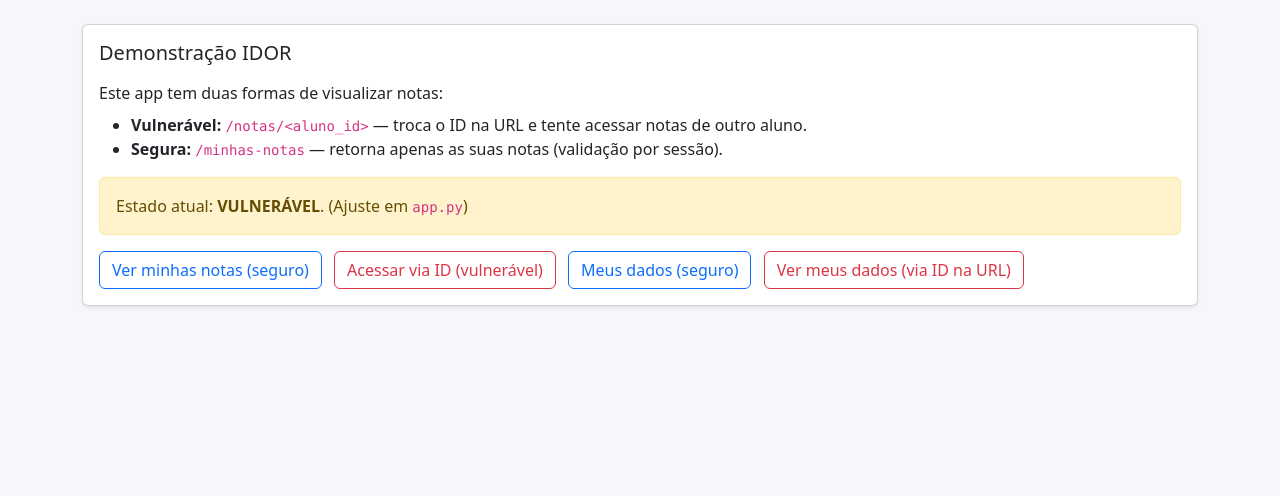
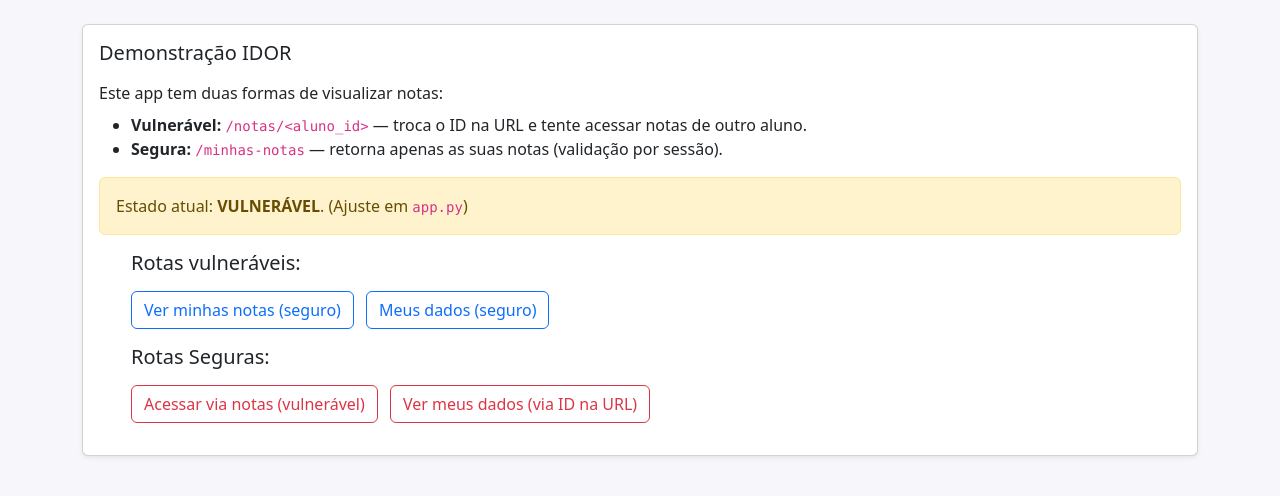
Before and after one commit to luiz-oberto/vulnerableSystem-IDOR, a Flask app: page /dashboard in a window 1280 px wide. Shown: the part 56-552 px from the top of the page. Run offline with Flask 3, Linux system fonts and the light colour scheme; the visitor is signed in with stand-in values (Sample User, id 1).

Commit message:
ajustes no fluxo do site

```diff
--- a/app.py
+++ b/app.py
@@ -33,7 +33,7 @@ def index():
     if target == 'dados':
         return redirect(url_for('meus_dados'))
     # padrão: notas
-    return redirect(url_for('minhas_notas'))
+    return redirect(url_for('notas_aluno'))
 
 @app.route('/dashboard')
 @login_required
@@ -50,7 +50,7 @@ def login():
         if user and user.password_plain == password:
             session['user_id'] = user.id
             flash('Login efetuado com sucesso.', 'success')
-            next_url = request.args.get('next') or url_for('index') # index | 'notas_aluno', aluno_id=session['user_id']
+            next_url = request.args.get('next') or url_for('notas_aluno', aluno_id=session['user_id']) # index | 'notas_aluno', aluno_id=session['user_id']
             return redirect(next_url)
         flash('Credenciais inválidas.', 'danger')
     return render_template('login.html')
--- a/templates/base.html
+++ b/templates/base.html
@@ -21,12 +21,24 @@
       <ul class="navbar-nav me-auto mb-2 mb-lg-0">
         {% if session.get('user_id') %}
           <li class="nav-item">
-            <a class="nav-link {% if request.path == url_for('minhas_notas') %}active{% endif %}"
+            {% if config['VULNERABLE'] %}
+            <!-- Link para url vulnerável -->
+              <a class="nav-link {% if request.path == url_for('notas_aluno', aluno_id=session['user_id']) %}active{% endif %}"
+               href="{{ url_for('notas_aluno', aluno_id=session['user_id']) }}">Boletim</a>
+            {% else %}
+              <a class="nav-link {% if request.path == url_for('minhas_notas') %}active{% endif %}"
                href="{{ url_for('minhas_notas') }}">Boletim</a>
+            {% endif %}
           </li>
+
           <li class="nav-item">
+            {% if config['VULNERABLE'] %}
+              <a class="nav-link {% if request.path == url_for('dados_pessoais', aluno_id=session['user_id']) %}active{% endif %}"
+                href="{{ url_for('dados_pessoais', aluno_id=session['user_id']) }}">Dados</a>
+            {% else %}
             <a class="nav-link {% if request.path in [url_for('meus_dados')] %}active{% endif %}"
                href="{{ url_for('meus_dados') }}">Dados</a>
+            {% endif %}
           </li>
 
           <li class="nav-item">
@@ -51,17 +63,6 @@
   </div>
 </nav>
 
-<!-- <nav class="navbar navbar-expand-lg navbar-dark bg-dark">
-  <div class="container">
-    <a class="navbar-brand" href="{{ url_for('index') }}">Boletim Escolar</a>
-    <div class="ms-auto">
-      {% if session.get('user_id') %}
-      <a class="btn btn-outline-light btn-sm" href="{{ url_for('logout') }}">Sair</a>
-      {% endif %}
-    </div>
-  </div>
-</nav> -->
-
 <main class="container mt-4">
   {% with messages = get_flashed_messages(with_categories=True) %}
     {% if messages %}
--- a/templates/dados_seguro.html
+++ b/templates/dados_seguro.html
@@ -17,5 +17,4 @@
   </div>
 </div>
 
-<a class="btn btn-secondary mt-3" href="{{ url_for('index') }}">Voltar</a>
 {% endblock %}
--- a/templates/dados_vulneravel.html
+++ b/templates/dados_vulneravel.html
@@ -23,5 +23,4 @@
   </div>
 </div>
 
-<a class="btn btn-secondary mt-3" href="{{ url_for('index') }}">Voltar</a>
 {% endblock %}
--- a/templates/dashboard.html
+++ b/templates/dashboard.html
@@ -15,14 +15,22 @@
           Estado atual: <strong>{{ 'VULNERÁVEL' if current_app.config['VULNERABLE'] else 'SEGURO' }}</strong>.
           (Ajuste em <code>app.py</code>)
         </div>
+        <ul class="list-group-flush">
+          <h3 class="h5 mb-3">Rotas vulneráveis:</h3>
+          <li class="list-group-item">
             <a class="btn btn-outline-primary me-2" href="{{ url_for('minhas_notas') }}">Ver minhas notas (seguro)</a>
-        <a class="btn btn-outline-danger me-2" href="{{ url_for('notas_aluno', aluno_id=session['user_id']) }}">Acessar via ID (vulnerável)</a>
             <a class="btn btn-outline-primary me-2" href="{{ url_for('meus_dados') }}">
               Meus dados (seguro)
             </a>
+          </li>
+          <h3 class="h5 mt-3 mb-3">Rotas Seguras:</h3>
+          <li class="list-group-item">
+            <a class="btn btn-outline-danger me-2" href="{{ url_for('notas_aluno', aluno_id=session['user_id']) }}">Acessar via notas (vulnerável)</a>
             <a class="btn btn-outline-danger" href="{{ url_for('dados_pessoais', aluno_id=session['user_id']) }}">
               Ver meus dados (via ID na URL)
             </a>
+          </li>
+        </ul>
 
       </div>
     </div>
--- a/templates/notas_seguro.html
+++ b/templates/notas_seguro.html
@@ -10,5 +10,4 @@
     {% endfor %}
   </tbody>
 </table>
-<a class="btn btn-secondary" href="{{ url_for('index') }}">Voltar</a>
 {% endblock %}
--- a/templates/notas_vulneravel.html
+++ b/templates/notas_vulneravel.html
@@ -12,5 +12,4 @@
     {% endfor %}
   </tbody>
 </table>
-<a class="btn btn-secondary" href="{{ url_for('index') }}">Voltar</a>
 {% endblock %}
```
Lines whose indentation alone changed are shown as unchanged.
